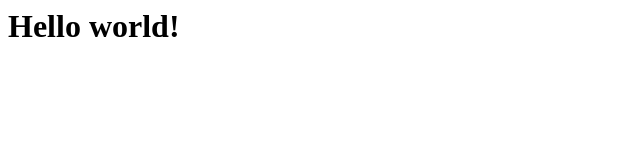
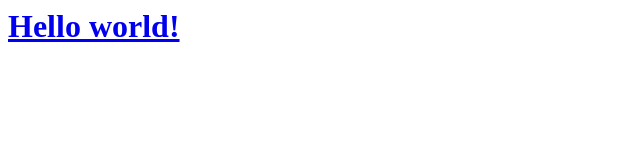
Before and after one commit to jonnasrzk/DCS, a plain HTML site: page index.html in a window 1280 px wide. Shown: the whole page, without its empty margins (0-640 px from the left). Drawn offline with Linux system fonts and the light colour scheme.

Commit message:
adicionei page1.html

```diff
--- a/index.html
+++ b/index.html
@@ -1 +1 @@
-<h1>Hello world!</h1>
+<h1><a href="page1.html">Hello world!</a></h1>
```
